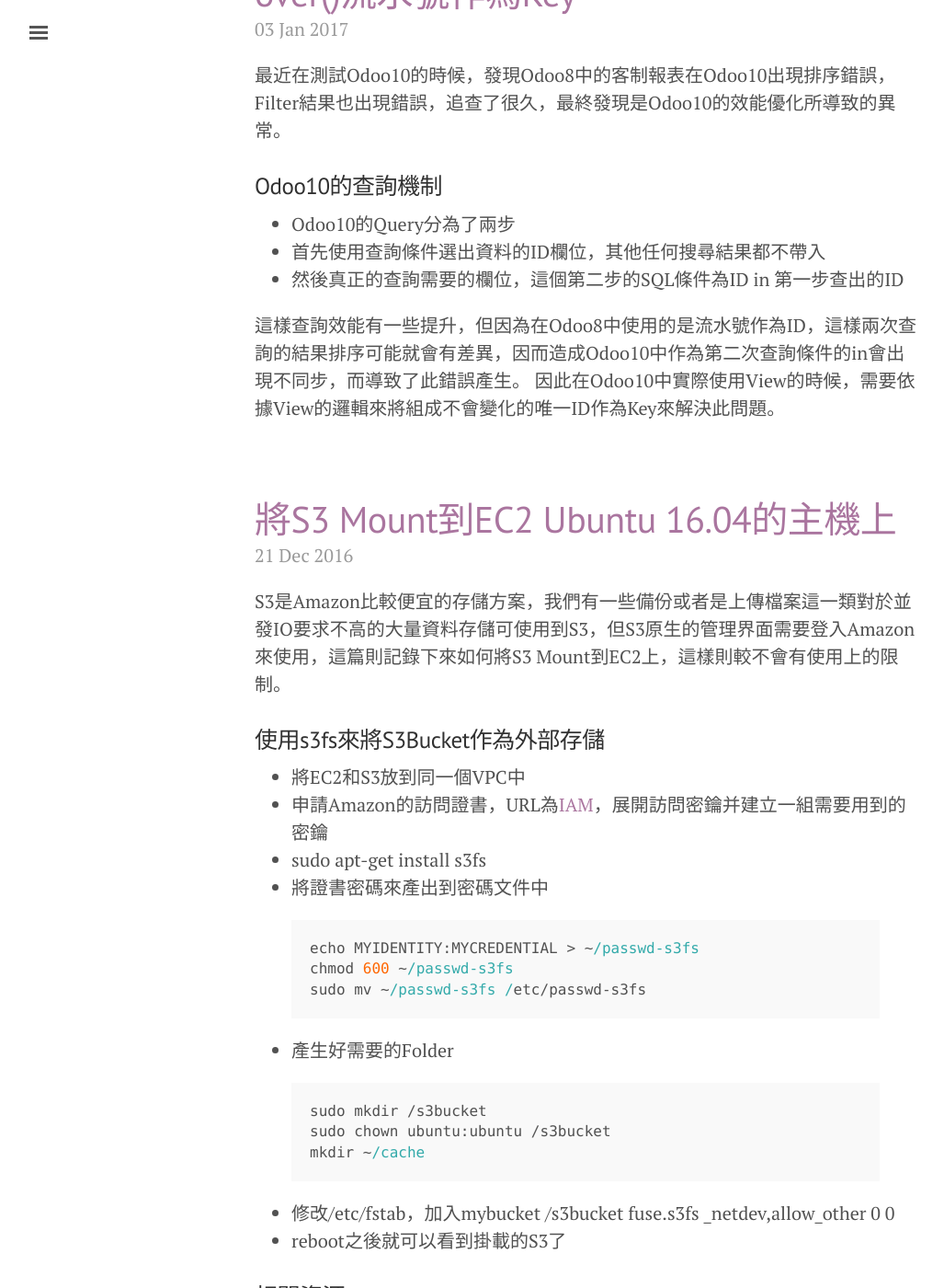
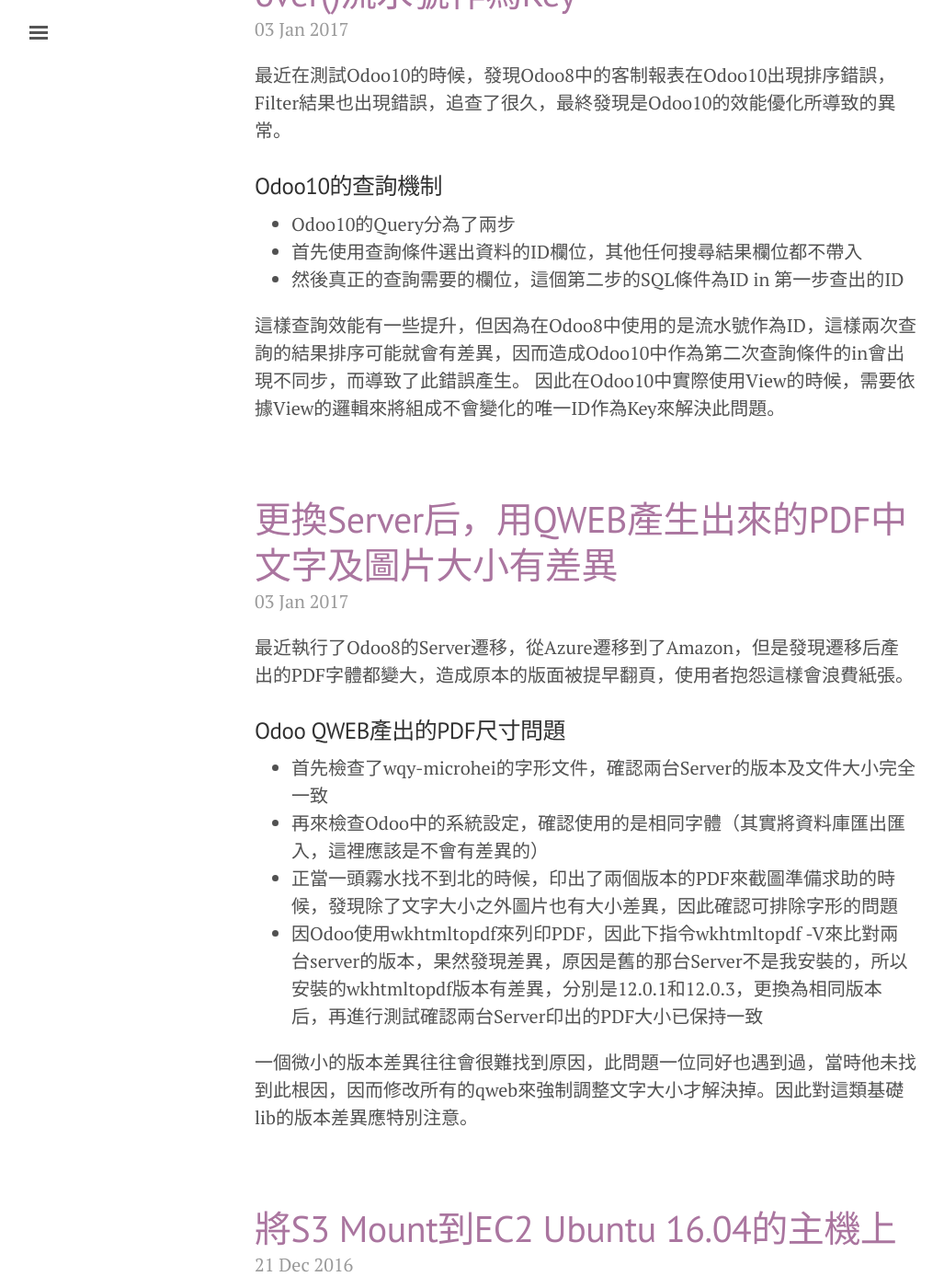
Before and after one commit to retailscm/retailscm-retailscm.github.io, a Jekyll site: the page built from index.html, in a window 1280 px wide and 1400 px high, scrolled down 215 px. Shown: the whole window at 92% size, without its empty margins (3-1030 px from the left). Built offline with Jekyll 4.4.1, drawn with Linux system fonts in a browser that asks for light colours; the list of posts is cut into pages by our own code.

Commit message:
Add new blog for qweb font-size issue.

```diff
--- /dev/null
+++ b/_posts/2017-01-03-odoo-font-size-issue.md
@@ -0,0 +1,15 @@
+---
+layout: post
+title: 更換Server后，用QWEB產生出來的PDF中文字及圖片大小有差異
+---
+
+最近執行了Odoo8的Server遷移，從Azure遷移到了Amazon，但是發現遷移后產出的PDF字體都變大，造成原本的版面被提早翻頁，使用者抱怨這樣會浪費紙張。
+
+### Odoo QWEB產出的PDF尺寸問題
+
+* 首先檢查了wqy-microhei的字形文件，確認兩台Server的版本及文件大小完全一致
+* 再來檢查Odoo中的系統設定，確認使用的是相同字體（其實將資料庫匯出匯入，這裡應該是不會有差異的）
+* 正當一頭霧水找不到北的時候，印出了兩個版本的PDF來截圖準備求助的時候，發現除了文字大小之外圖片也有大小差異，因此確認可排除字形的問題
+* 因Odoo使用wkhtmltopdf來列印PDF，因此下指令wkhtmltopdf -V來比對兩台server的版本，果然發現差異，原因是舊的那台Server不是我安裝的，所以安裝的wkhtmltopdf版本有差異，分別是12.0.1和12.0.3，更換為相同版本后，再進行測試確認兩台Server印出的PDF大小已保持一致
+
+一個微小的版本差異往往會很難找到原因，此問題一位同好也遇到過，當時他未找到此根因，因而修改所有的qweb來強制調整文字大小才解決掉。因此對這類基礎lib的版本差異應特別注意。
--- a/_posts/2017-01-03-odoo10-view-key.md
+++ b/_posts/2017-01-03-odoo10-view-key.md
@@ -8,7 +8,7 @@ title: Odoo10的View中不可以設定row_number() over()流水號作為Key
 ### Odoo10的查詢機制
 
 * Odoo10的Query分為了兩步
-* 首先使用查詢條件選出資料的ID欄位，其他任何搜尋結果都不帶入
+* 首先使用查詢條件選出資料的ID欄位，其他任何搜尋結果欄位都不帶入
 * 然後真正的查詢需要的欄位，這個第二步的SQL條件為ID in 第一步查出的ID
 
 這樣查詢效能有一些提升，但因為在Odoo8中使用的是流水號作為ID，這樣兩次查詢的結果排序可能就會有差異，因而造成Odoo10中作為第二次查詢條件的in會出現不同步，而導致了此錯誤產生。
```
